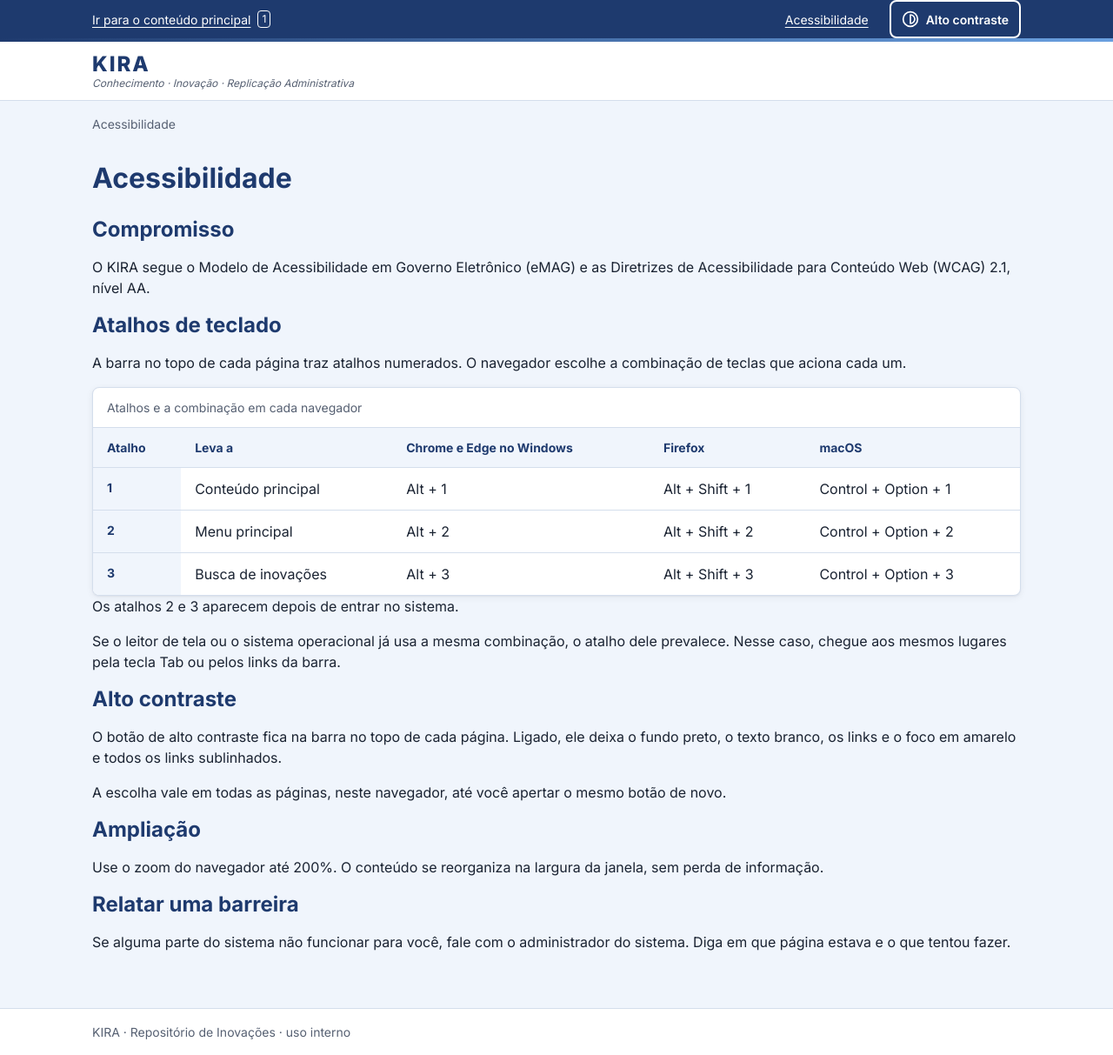
After one commit to SofiaNascimento/kira-repositorio-inovacoes, a Django app: page /acessibilidade/ in a window 1280 px wide. The commit adds this page. Shown: the whole page at 87% size. Run offline with Django 5.2, Linux system fonts and the light colour scheme.

Commit message:
feat(nucleo): adiciona a pagina de acessibilidade
/acessibilidade/ publica, com trilha, h1, as cinco secoes, a tabela de
atalhos por navegador e o aviso de conflito; link na barra de toda pagina.
T-B, T-C (12 telas) e T-D (fixture com a pagina anonima e autenticada).

```diff
--- a/nucleo/urls.py
+++ b/nucleo/urls.py
@@ -12,6 +12,8 @@ urlpatterns = [
         RedirectView.as_view(pattern_name="inovacoes:lista", permanent=False),
         name="home",
     ),
+    # RED-33: pagina publica de acessibilidade (eMAG).
+    path("acessibilidade/", views.AcessibilidadeView.as_view(), name="acessibilidade"),
     # RED-24, RED-25: alto contraste por POST, sem JavaScript (AD-014).
     path("acessibilidade/contraste/", views.definir_contraste, name="contraste"),
 ]
--- a/nucleo/views.py
+++ b/nucleo/views.py
@@ -1,8 +1,10 @@
 from django.conf import settings
 from django.contrib.auth.decorators import login_not_required
 from django.http import HttpResponseBadRequest, HttpResponseRedirect
+from django.utils.decorators import method_decorator
 from django.utils.http import url_has_allowed_host_and_scheme
 from django.views.decorators.http import require_POST
+from django.views.generic import TemplateView
 
 COOKIE_CONTRASTE = "kira_contraste"
 UM_ANO = 365 * 24 * 60 * 60
@@ -41,3 +43,9 @@ def definir_contraste(request):
     else:
         resposta.delete_cookie(COOKIE_CONTRASTE, samesite="Lax")
     return resposta
+
+
+# AD-006: publica; o login aponta para ela pela barra (RED-33, RED-36).
+@method_decorator(login_not_required, name="dispatch")
+class AcessibilidadeView(TemplateView):
+    template_name = "paginas/acessibilidade.html"
--- a/templates/base.html
+++ b/templates/base.html
@@ -23,12 +23,14 @@
           {% endif %}
         </ul>
       </nav>
-      {# RED-23, RED-41: so com request (a 500 renderiza sem); o form fica no fim do body (AD-015). #}
-      {% if request %}
-        <div class="barra-acessibilidade__acoes">
+      <div class="barra-acessibilidade__acoes">
+        {# RED-33, §5.1: a pagina de acessibilidade, em toda pagina (inclusive a 500). #}
+        <a href="{% url 'nucleo:acessibilidade' %}">Acessibilidade</a>
+        {# RED-23, RED-41: so com request (a 500 renderiza sem); o form fica no fim do body (AD-015). #}
+        {% if request %}
           <button type="submit" form="form-contraste" name="contraste" value="{% if contraste_alto %}normal{% else %}alto{% endif %}" aria-pressed="{% if contraste_alto %}true{% else %}false{% endif %}">{% include "icones/contraste.svg" %}Alto contraste</button>
-        </div>
-      {% endif %}
+        {% endif %}
+      </div>
     </div>
   </div>
   {# RED-21: faixa da marca, decorativa (some no alto contraste). #}
--- /dev/null
+++ b/templates/paginas/acessibilidade.html
@@ -0,0 +1,80 @@
+{% extends "base.html" %}
+
+{% comment %}
+  Pagina "Acessibilidade" (design-spec §5.4 v2; RED-33, RED-34, RED-36). Publica (AD-006):
+  o login aponta para ela pela barra. Sem sessao, o cabecalho so tem a marca.
+{% endcomment %}
+
+{% block title %}Acessibilidade{% endblock %}
+
+{% block trilha %}{% include "paginas/trilha.html" with atual="Acessibilidade" %}{% endblock %}
+
+{% block titulo %}Acessibilidade{% endblock %}
+
+{% block conteudo %}
+  <section aria-labelledby="compromisso">
+    <h2 id="compromisso">Compromisso</h2>
+    <p>O KIRA segue o Modelo de Acessibilidade em Governo Eletrônico (eMAG) e as Diretrizes de Acessibilidade para Conteúdo Web (WCAG) 2.1, nível AA.</p>
+  </section>
+
+  <section aria-labelledby="atalhos">
+    <h2 id="atalhos">Atalhos de teclado</h2>
+    <p>A barra no topo de cada página traz atalhos numerados. O navegador escolhe a combinação de teclas que aciona cada um.</p>
+    {# RED-34: os tres atalhos e a combinacao por navegador. #}
+    <div class="tabela">
+      <table>
+        <caption>Atalhos e a combinação em cada navegador</caption>
+        <thead>
+          <tr>
+            <th scope="col">Atalho</th>
+            <th scope="col">Leva a</th>
+            <th scope="col">Chrome e Edge no Windows</th>
+            <th scope="col">Firefox</th>
+            <th scope="col">macOS</th>
+          </tr>
+        </thead>
+        <tbody>
+          <tr>
+            <th scope="row">1</th>
+            <td>Conteúdo principal</td>
+            <td>Alt + 1</td>
+            <td>Alt + Shift + 1</td>
+            <td>Control + Option + 1</td>
+          </tr>
+          <tr>
+            <th scope="row">2</th>
+            <td>Menu principal</td>
+            <td>Alt + 2</td>
+            <td>Alt + Shift + 2</td>
+            <td>Control + Option + 2</td>
+          </tr>
+          <tr>
+            <th scope="row">3</th>
+            <td>Busca de inovações</td>
+            <td>Alt + 3</td>
+            <td>Alt + Shift + 3</td>
+            <td>Control + Option + 3</td>
+          </tr>
+        </tbody>
+      </table>
+    </div>
+    <p>Os atalhos 2 e 3 aparecem depois de entrar no sistema.</p>
+    <p>Se o leitor de tela ou o sistema operacional já usa a mesma combinação, o atalho dele prevalece. Nesse caso, chegue aos mesmos lugares pela tecla Tab ou pelos links da barra.</p>
+  </section>
+
+  <section aria-labelledby="alto-contraste">
+    <h2 id="alto-contraste">Alto contraste</h2>
+    <p>O botão de alto contraste fica na barra no topo de cada página. Ligado, ele deixa o fundo preto, o texto branco, os links e o foco em amarelo e todos os links sublinhados.</p>
+    <p>A escolha vale em todas as páginas, neste navegador, até você apertar o mesmo botão de novo.</p>
+  </section>
+
+  <section aria-labelledby="ampliacao">
+    <h2 id="ampliacao">Ampliação</h2>
+    <p>Use o zoom do navegador até 200%. O conteúdo se reorganiza na largura da janela, sem perda de informação.</p>
+  </section>
+
+  <section aria-labelledby="barreira">
+    <h2 id="barreira">Relatar uma barreira</h2>
+    <p>Se alguma parte do sistema não funcionar para você, fale com o administrador do sistema. Diga em que página estava e o que tentou fazer.</p>
+  </section>
+{% endblock %}
```
Also changed, not shown: contas/tests/test_controle_acesso.py (+3 -2 lines), inovacoes/tests/test_views_sistema_design.py (+5 -1 lines), nucleo/tests/test_casca.py (+6 -6 lines), nucleo/tests/test_paginas_apoio.py (added, +196 -0 lines), .specs/features/fundacao-do-redesign/context.md, .specs/features/fundacao-do-redesign/design.md, .specs/features/fundacao-do-redesign/spec.md, .specs/features/fundacao-do-redesign/tasks.md.
